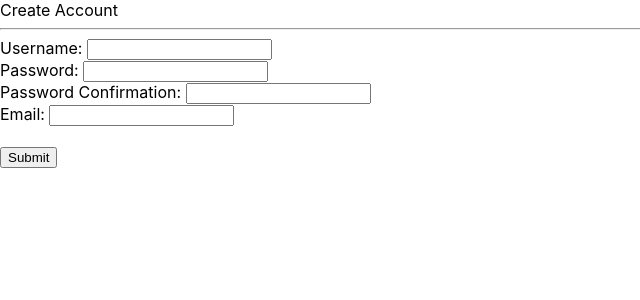
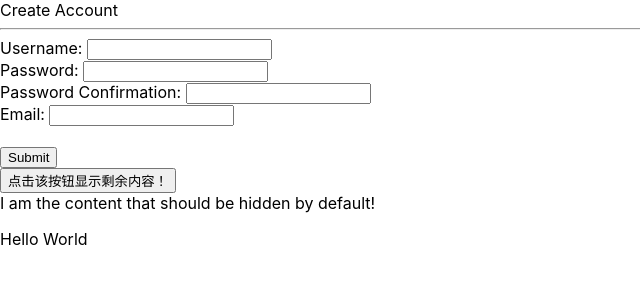
Before and after one commit to auto110/reactCourse, a React (Create React App) app: page / in a window 1280 px wide. Shown: the top 300 px of the page, without its empty margins (0-640 px from the left). Built offline with nearby package versions, Linux system fonts and the light colour scheme.

Commit message:
引入条件渲染用法

```diff
--- a/src/App.js
+++ b/src/App.js
@@ -133,13 +133,28 @@ class App extends Component{
     );
   }
 
+  renderMessage(show){
+    if(show){
+      return <p>Hello World</p>
+    }else{
+      return null;
+    }
+  }
+
   render(){
+    const showMessage = true;
     return (
       <div className = "App">
         Create Account
         {this.displayErrors()}
         <hr/>
         {this.displayForm()}
+
+        <button>点击该按钮显示剩余内容！</button>
+        <div>
+        I am the content that should be hidden by default!
+        </div>
+        {this.renderMessage(showMessage)}
       </div>
     )
   }
```
